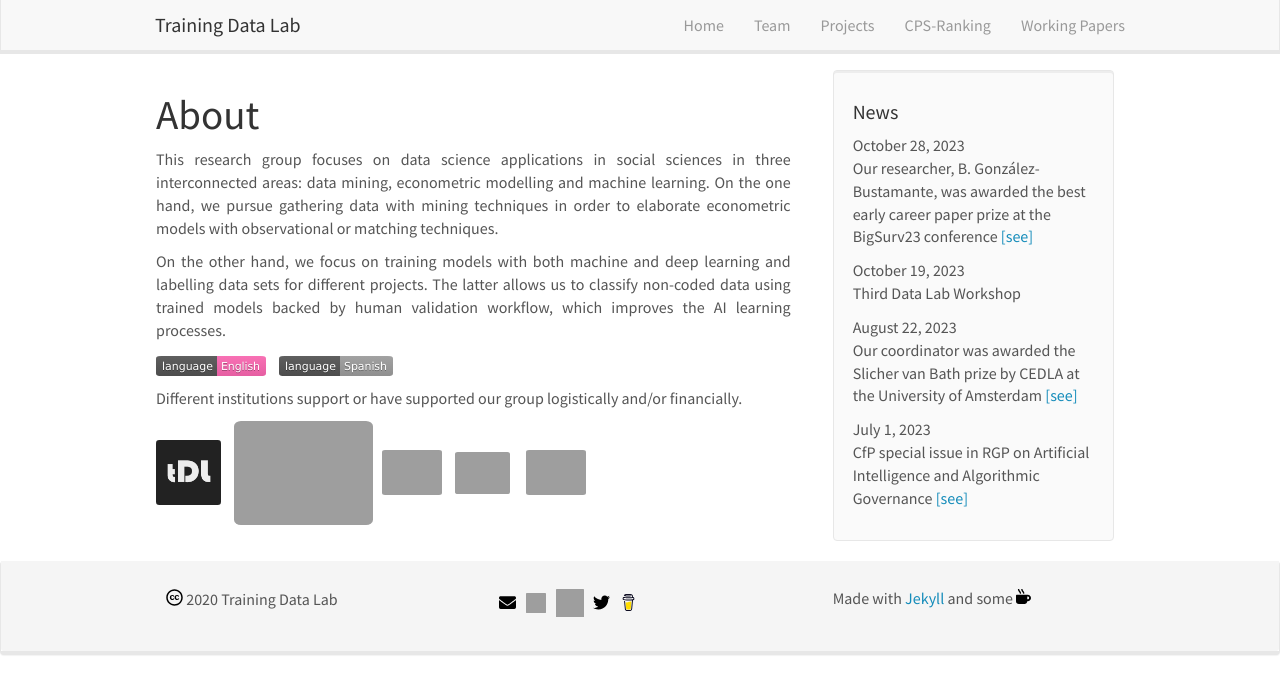
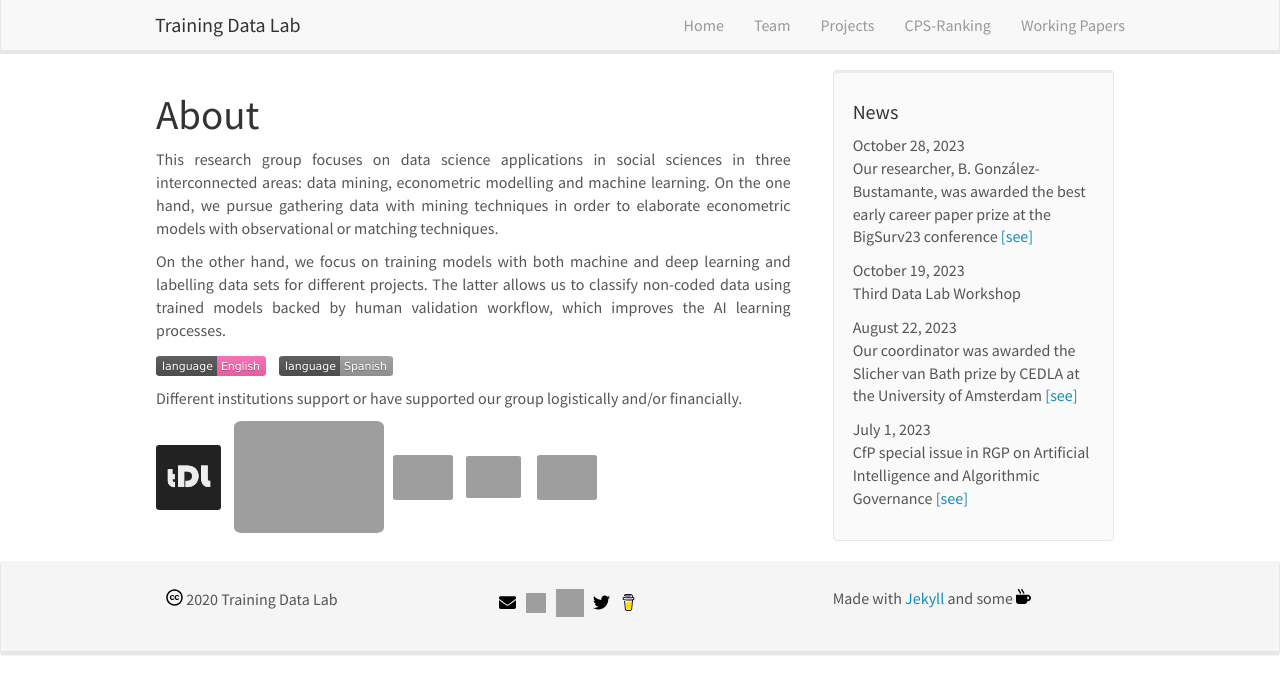
Before and after one commit to training-datalab/old-training-datalab.com, a Jekyll site: the page built from _pages/home.md, in a window 1280 px wide. Shown: the top 694 px of the page. Built offline with Jekyll 4.4.1, drawn with Linux system fonts in a browser that asks for light colours; nearby versions of some CDN libraries.

Commit message:
Update home.md

```diff
--- a/_pages/home.md
+++ b/_pages/home.md
@@ -17,7 +17,7 @@
 <figure class="fourth">
   <img src="{{ site.url }}{{ site.baseurl }}/images/lab-logo.png" style="width: 65px"> &nbsp;&nbsp;
   <!-- <img src="{{ site.url }}{{ site.baseurl }}/images/logos/leiden.jpg" style="width: 155px">  &nbsp;-->
-  <img src="{{ site.url }}{{ site.baseurl }}/images/logos/leiden.png" style="width: 139px">  &nbsp;
+  <img src="{{ site.url }}{{ site.baseurl }}/images/logos/leiden.png" style="width: 150px">  &nbsp;
   <img src="{{ site.url }}{{ site.baseurl }}/images/logos/oxford.jpg" style="width: 60px"> &nbsp;&nbsp;
   <!-- <img src="{{ site.url }}{{ site.baseurl }}/images/logos/uct.png" style="width: 160px">  &nbsp;&nbsp;-->
   <img src="{{ site.url }}{{ site.baseurl }}/images/logos/usach.png" style="width: 55px"> &nbsp;&nbsp;&nbsp;
```
